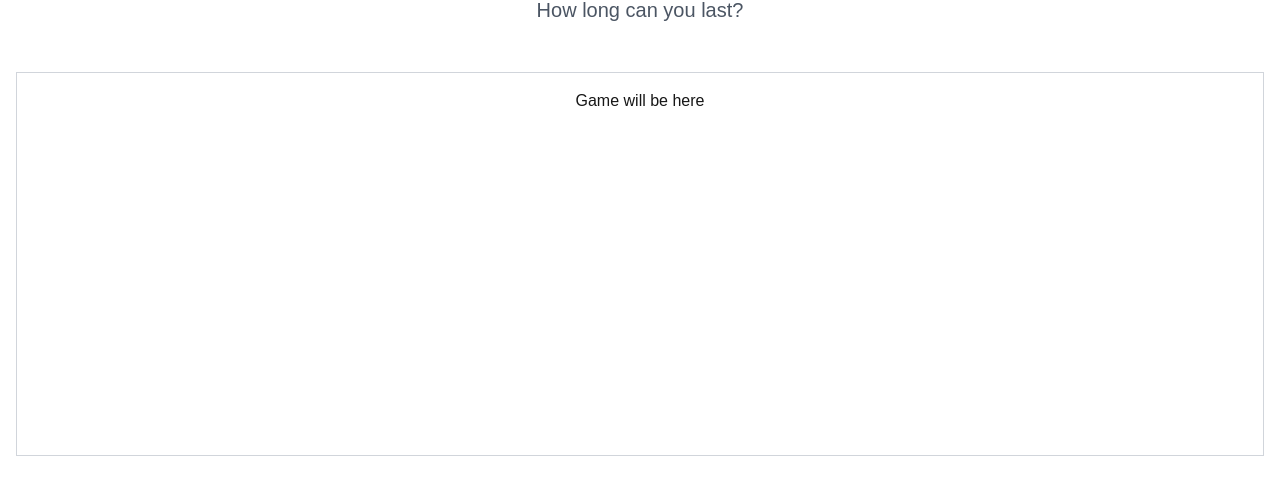
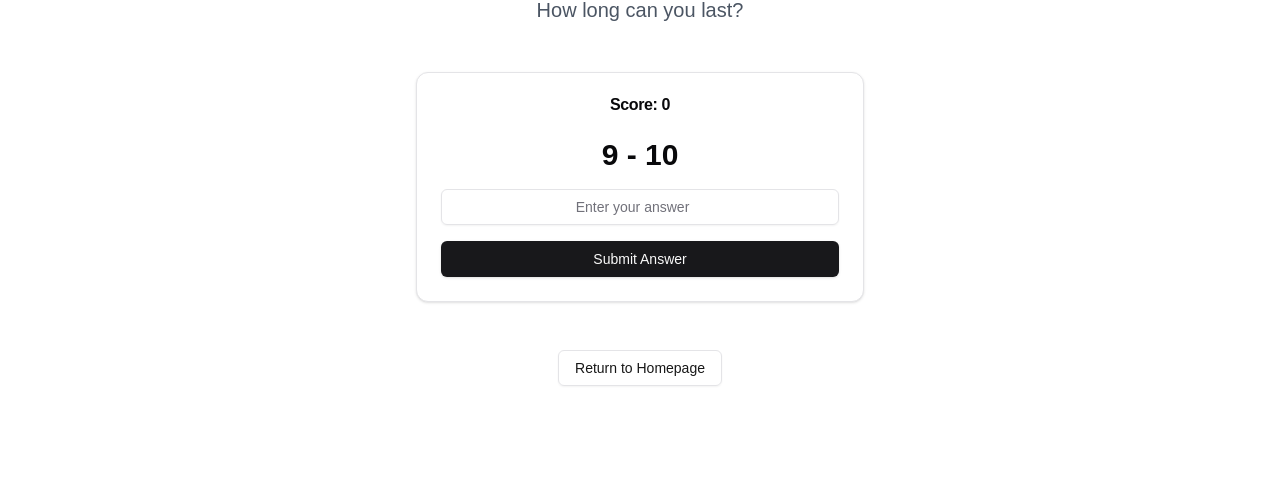
Before and after one commit to JavaHate/Math-Master-frontend, a Next.js app: page /game in a window 1280 px wide. Shown: the part 220-724 px from the top of the page. Built offline with nearby package versions, Linux system fonts and the light colour scheme.

Commit message:
add game logic and place holder FE only

```diff
--- a/pages/game.tsx
+++ b/pages/game.tsx
@@ -2,17 +2,60 @@ import { useRouter } from 'next/router'
 import Header from '@/components/Header'
 import { useEffect, useState } from 'react'
 import { Button } from '@/components/ui/button'
+import { Input } from '@/components/ui/input'
+import { Card, CardContent, CardHeader, CardTitle } from '@/components/ui/card'
 
 const Game: React.FC = () => {
   const router = useRouter()
   const { mode } = router.query
   const [gameMode, setGameMode] = useState<string | undefined>(undefined)
+  const [problem, setProblem] = useState<string>('')
+  const [answer, setAnswer] = useState<string>('')
+  const [score, setScore] = useState<number>(0)
+  const [timeLeft, setTimeLeft] = useState<number>(6)
+  const [gameOver, setGameOver] = useState<boolean>(false)
 
   useEffect(() => {
     if (mode) {
       setGameMode(mode as string)
     }
   }, [mode])
+
+  useEffect(() => {
+    generateProblem()
+    if (gameMode === 'time-trial') {
+      const timer = setInterval(() => {
+        setTimeLeft((prevTime) => {
+          if (prevTime <= 1) {
+            clearInterval(timer)
+            setGameOver(true)
+            return 0
+          }
+          return prevTime - 1
+        })
+      }, 1000)
+      return () => clearInterval(timer)
+    }
+  }, [gameMode])
+
+  const generateProblem = () => {
+    const num1 = Math.floor(Math.random() * 10) + 1
+    const num2 = Math.floor(Math.random() * 10) + 1
+    const operator = ['+', '-', '*'][Math.floor(Math.random() * 3)]
+    setProblem(`${num1} ${operator} ${num2}`)
+  }
+
+  const handleSubmit = (e: React.FormEvent) => {
+    e.preventDefault()
+    const correctAnswer = eval(problem)
+    if (parseInt(answer) === correctAnswer) {
+      setScore(score + 1)
+      generateProblem()
+    } else if (gameMode === 'endless') {
+      setGameOver(true)
+    }
+    setAnswer('')
+  }
 
   const handleReturnHome = () => {
     router.push('/')
@@ -28,11 +71,35 @@ const Game: React.FC = () => {
         <p className="text-center mt-4 text-xl text-gray-600">
           {gameMode === 'time-trial' ? 'Race against the clock!' : 'How long can you last?'}
         </p>
-        {/* Add your game logic here */}
         <div className="mt-12 flex justify-center">
-          <div className="border border-gray-300 p-4 text-center w-full h-96">
-            Game will be here
-          </div>
+          <Card className="w-full max-w-md">
+            <CardHeader>
+              <CardTitle className="text-center">
+                {gameMode === 'time-trial' ? `Time Left: ${timeLeft}s` : `Score: ${score}`}
+              </CardTitle>
+            </CardHeader>
+            <CardContent>
+              {!gameOver ? (
+                <form onSubmit={handleSubmit} className="space-y-4">
+                  <div className="text-3xl text-center font-bold">{problem}</div>
+                  <Input
+                    type="number"
+                    value={answer}
+                    onChange={(e) => setAnswer(e.target.value)}
+                    placeholder="Enter your answer"
+                    className="text-center"
+                  />
+                  <Button type="submit" className="w-full">Submit Answer</Button>
+                </form>
+              ) : (
+                <div className="text-center space-y-4">
+                  <p className="text-2xl font-bold">Game Over!</p>
+                  <p className="text-xl">Your final score: {score}</p>
+                  <Button onClick={() => router.reload()}>Play Again</Button>
+                </div>
+              )}
+            </CardContent>
+          </Card>
         </div>
         <div className="mt-12 flex justify-center">
           <Button variant="outline" onClick={handleReturnHome}>
```
